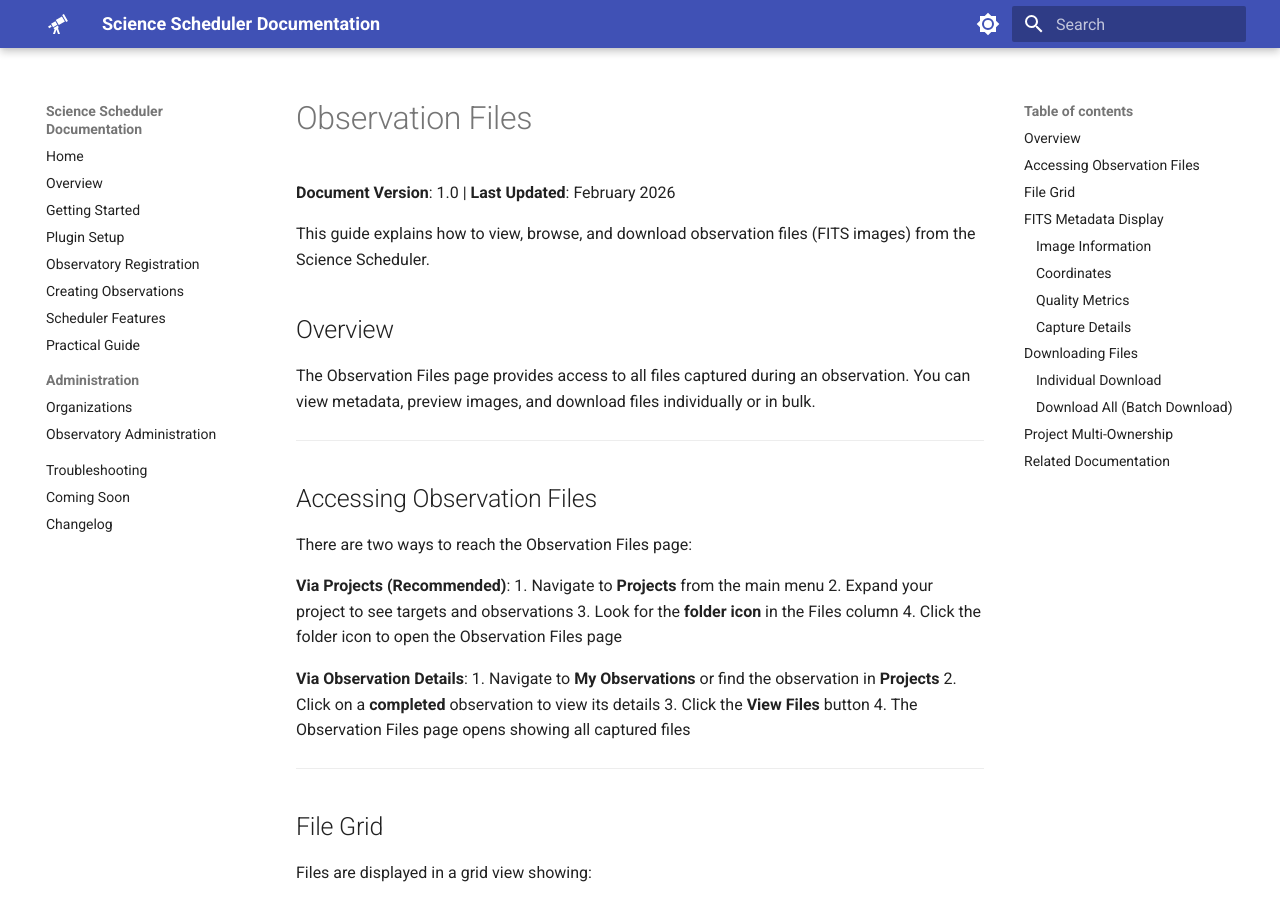
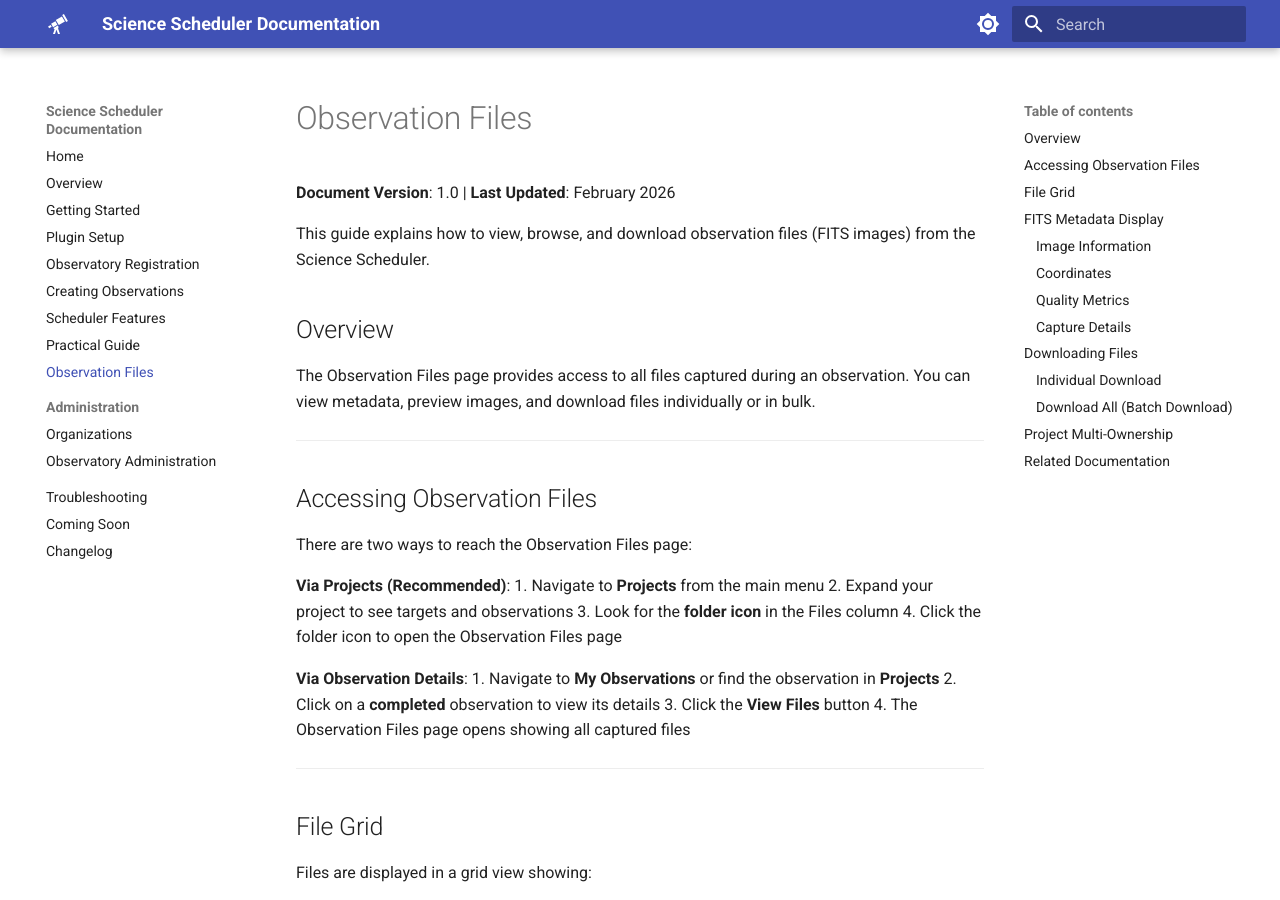
Before and after one commit to First-Light-Systems/nina-scheduler-docs, an MkDocs documentation site: the page built from docs/OBSERVATION_FILES.md, in a window 1280 px wide and 900 px high. Built offline with MkDocs 1.6.1 and Material for MkDocs 9.7.7, drawn with Linux system fonts in a browser that asks for light colours.

Commit message:
Add Observation Files page to navigation
Co-Authored-By: Claude Opus 4.5 <noreply@anthropic.com>

```diff
--- a/mkdocs.yml
+++ b/mkdocs.yml
@@ -61,6 +61,7 @@ nav:
   - Creating Observations: CREATING_OBSERVATIONS.md
   - Scheduler Features: USER_GUIDE_SCHEDULER_FEATURES.md
   - Practical Guide: USER_GUIDE_PRACTICAL.md
+  - Observation Files: OBSERVATION_FILES.md
   - Administration:
     - Organizations: ORGANIZATIONS.md
     - Observatory Administration: OBSERVATORY_ADMINISTRATION.md
```
